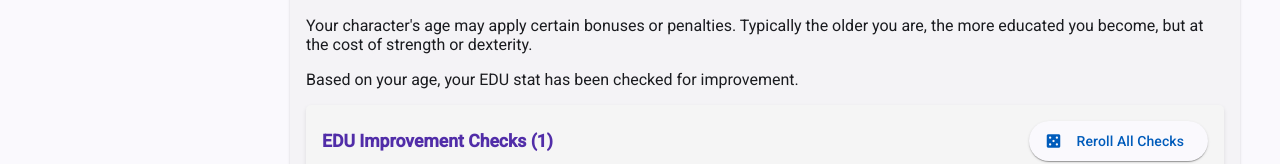
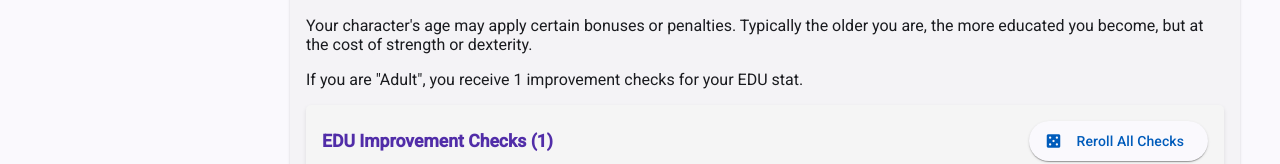
Before and after one commit to codeunifier/cthulhu-character-builder, an Angular app: page /stats in a window 1280 px wide. Shown: the part 495-659 px from the top of the page. Built offline with nearby package versions, Linux system fonts and the light colour scheme; a web font is replaced by a local one.

Commit message:
cleaning up some legacy age effect code

```diff
--- a/src/app/components/stats-editor/age-effects-card/age-effects-card.component.html
+++ b/src/app/components/stats-editor/age-effects-card/age-effects-card.component.html
@@ -7,13 +7,11 @@
       <p>Please select an age range above to determine bonuses and penalties.</p>
     }
     @else {
-      @if (isYoung) {
-        <!-- TODO: show the rolls for this and allow the user to reroll -->
-        <p>5 points have been <span class="color-red">deducted</span> from EDU. Your LUCK has been rerolled with advantage.</p>
-      }
-      @else {
-        <p>Based on your age, your EDU stat has been checked for improvement.</p>
+      If you are "{{ ageRange.name }}", you receive {{ ageRange.eduImprovementChecks }} improvement checks for your EDU stat.
 
+
+
+      @if (ageRange.id > 1) {
         <!-- Display the improvement rolls and reroll options -->
         <div class="improvement-rolls-container">
           <div class="rolls-header">
@@ -85,6 +83,11 @@
               </div>
             </div>
           </div>
+          <br />
+          @if (ageRange.id === 1) {
+            <!-- TODO: show the rolls for this and allow the user to reroll -->
+            <p>5 points have been <span class="color-red">deducted</span> from EDU. Your LUCK has been rerolled with advantage.</p>
+          }
         </form>
       }
     }
--- a/src/app/components/stats-editor/age-effects-card/age-effects-card.component.ts
+++ b/src/app/components/stats-editor/age-effects-card/age-effects-card.component.ts
@@ -68,18 +68,6 @@ export class AgeEffectsCardComponent implements OnInit, OnChanges {
     return improvementModifiers.reduce((sum, mod) => sum + mod.value, 0);
   }
 
-  get isYoung(): boolean {
-    return this.ageRange?.id === 1;
-  }
-
-  get isAdult(): boolean {
-    return this.ageRange?.id === 2;
-  }
-
-  get isMiddleAged(): boolean {
-    return this.ageRange?.id === 3;
-  }
-
   // Returns the number of improvement checks based on age range
   get improvementChecksCount(): number {
     if (!this.ageRange) return 0;
@@ -121,7 +109,7 @@ export class AgeEffectsCardComponent implements OnInit, OnChanges {
 
   // Load improvement roll data from the character service
   loadImprovementRolls(): void {
-    if (!this.character || this.isYoung) {
+    if (!this.character || this.ageRange?.id === 1) {
       this.improvementRolls = [];
       return;
     }
--- a/src/styles.scss
+++ b/src/styles.scss
@@ -110,6 +110,9 @@ h1.section-title {
 
 h1, h2, h3 {
   color: #512da8;
+}
+
+h1, h2 {
   margin-top: 0;
 }
 
```
